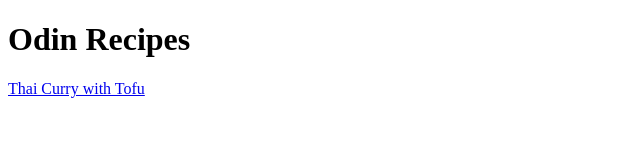
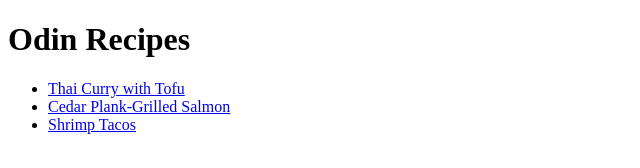
Before and after one commit to miclaine-elise/odin-recipes, a plain HTML site: page index.html in a window 1280 px wide. Shown: the whole page, without its empty margins (0-640 px from the left). Drawn offline with Linux system fonts and the light colour scheme.

```diff
--- a/index.html
+++ b/index.html
@@ -10,7 +10,17 @@
 
 <body>
     <h1>Odin Recipes</h1>
-    <a href="./recipes/curry.html">Thai Curry with Tofu</a>
+    <ul>
+        <li>
+            <a href="./recipes/curry.html">Thai Curry with Tofu</a>
+        </li>
+        <li>
+            <a href="./recipes/salmon.html">Cedar Plank-Grilled Salmon</a>
+        </li>
+        <li>
+            <a href="./recipes/shrimptacos.html">Shrimp Tacos</a>
+        </li>
+    </ul>
 </body>
 
 </html>
```
Also changed, not shown: 1 other file.
